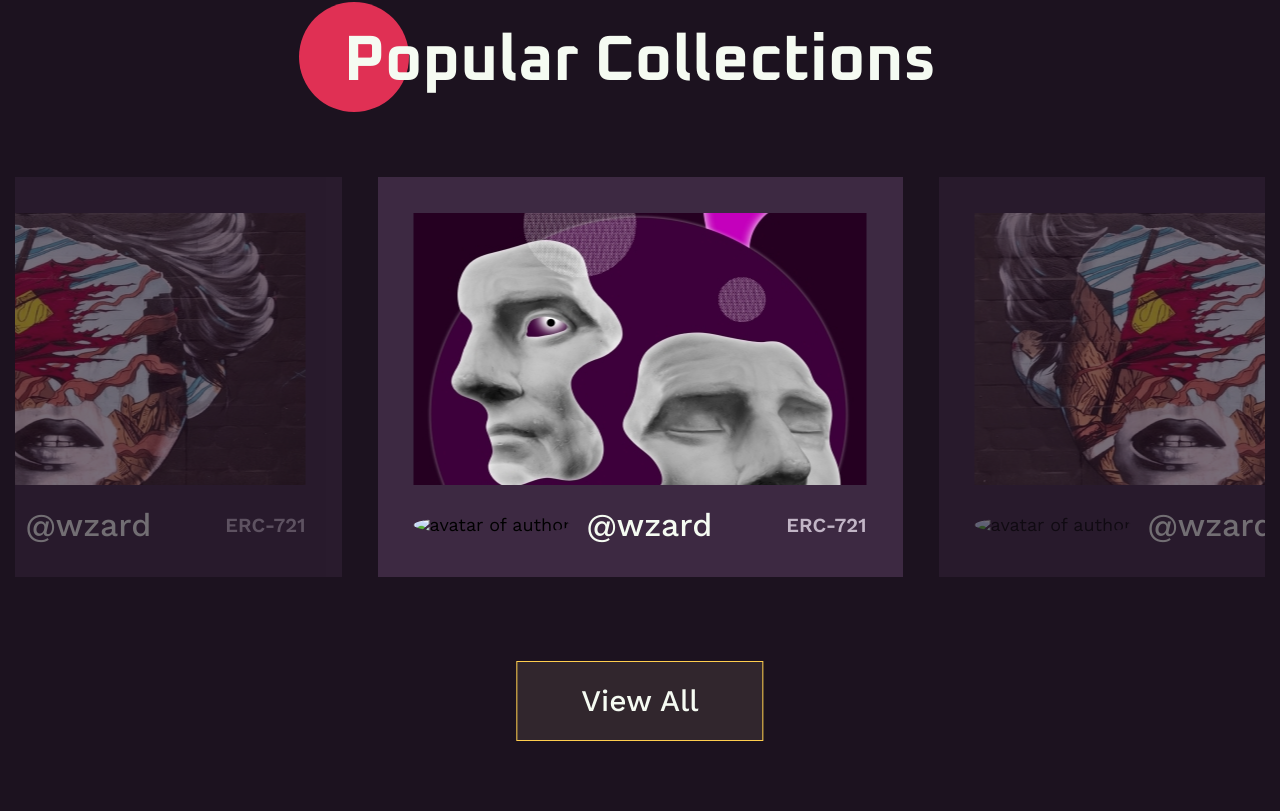
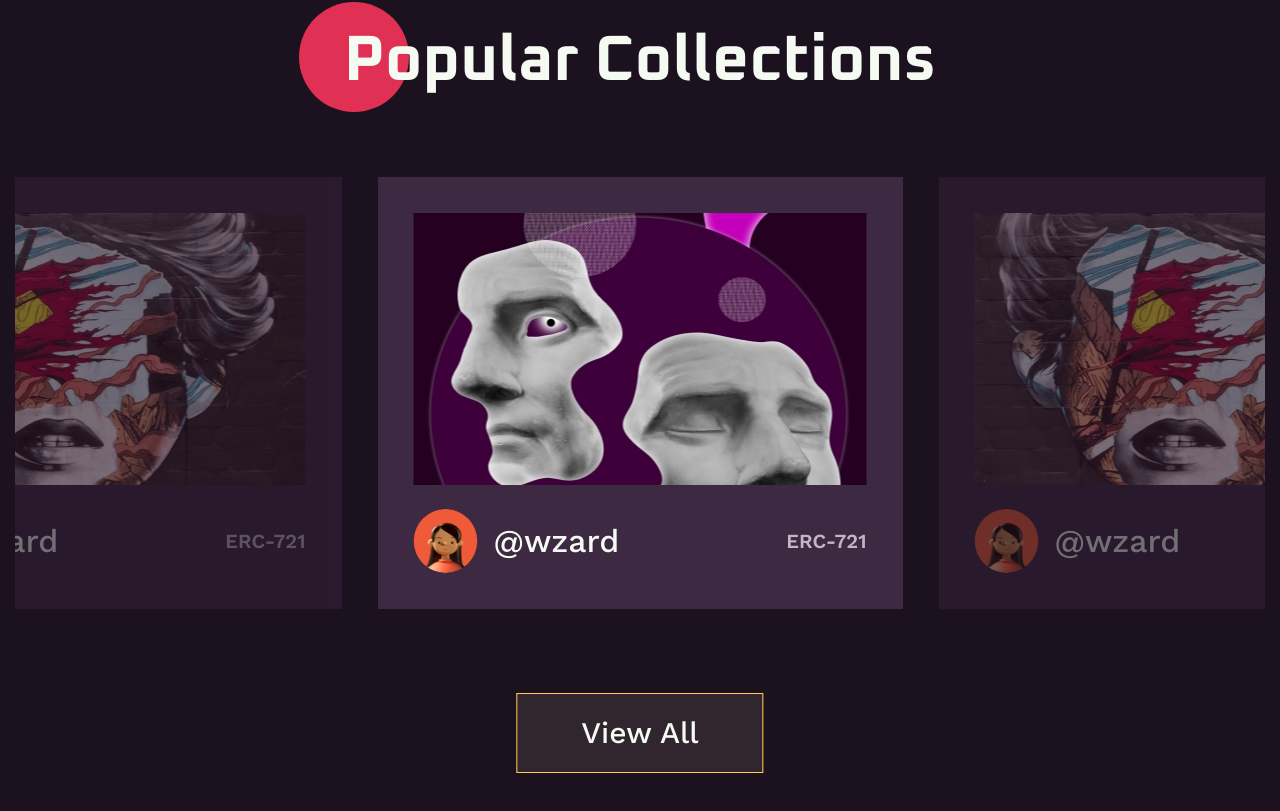
Before and after one commit to VladimirrAndreevich/nft, a website: page docs/index.html in a window 1280 px wide. Shown: the part 3393-4204 px from the top of the page. Drawn offline with nearby package versions, Linux system fonts and the light colour scheme.

Commit message:
fix avatars' paths in popular sections

```diff
--- a/docs/index.html
+++ b/docs/index.html
@@ -373,7 +373,7 @@
 
               <div class="popular__info">
                 <img
-                  src="assets/img/popular-collections/avatar1.jpg"
+                  src="assets/img/popular-collections/avatar1.png"
                   alt="avatar of author"
                   class="popular__avatar"
                 />
@@ -393,7 +393,7 @@
 
               <div class="popular__info">
                 <img
-                  src="assets/img/popular-collections/avatar1.jpg"
+                  src="assets/img/popular-collections/avatar1.png"
                   alt="avatar of author"
                   class="popular__avatar"
                 />
@@ -413,7 +413,7 @@
 
               <div class="popular__info">
                 <img
-                  src="assets/img/popular-collections/avatar1.jpg"
+                  src="assets/img/popular-collections/avatar1.png"
                   alt="avatar of author"
                   class="popular__avatar"
                 />
@@ -433,7 +433,7 @@
 
               <div class="popular__info">
                 <img
-                  src="assets/img/popular-collections/avatar1.jpg"
+                  src="assets/img/popular-collections/avatar1.png"
                   alt="avatar of author"
                   class="popular__avatar"
                 />
```
Also changed, not shown: src/tpl/partials/sections/popular.html (+4 -4 lines).
